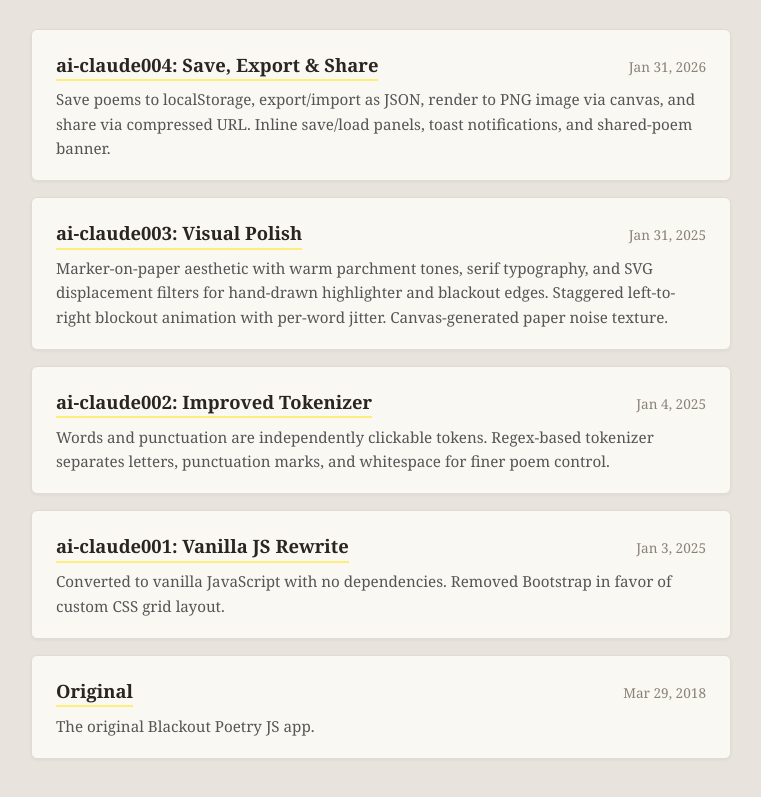
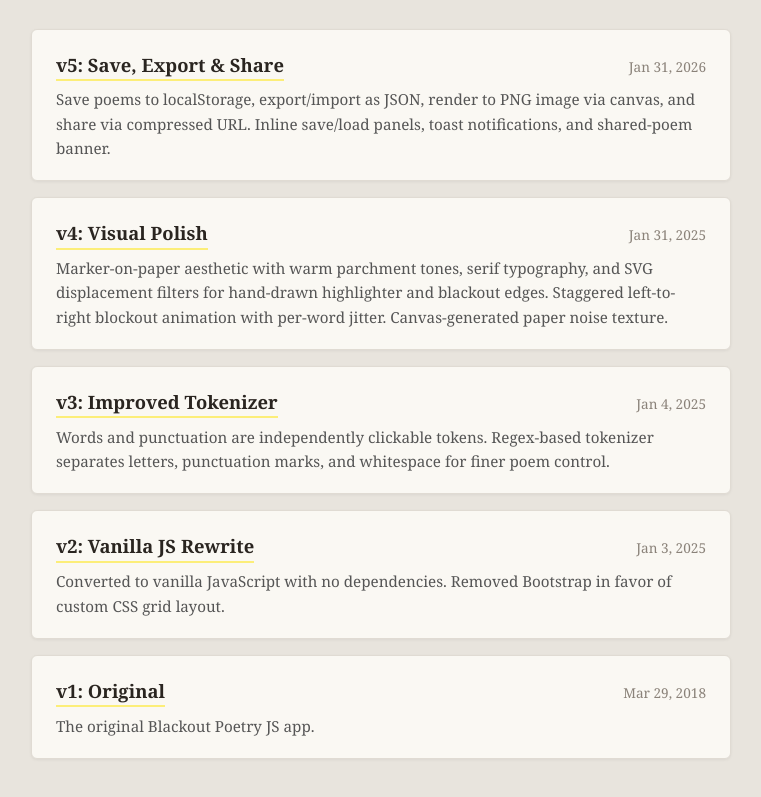
Before and after one commit to Johnesco/games, a plain HTML site: page blackout/index.html in a window 1280 px wide. Shown: the part 115-912 px from the top of the page, without its empty margins (259-1020 px from the left). Drawn offline with Linux system fonts and the light colour scheme.

Commit message:
Rename version directories to v1-v5 for simplicity
Co-Authored-By: Claude Opus 4.6 <noreply@anthropic.com>

```diff
--- a/blackout/index.html
+++ b/blackout/index.html
@@ -78,7 +78,7 @@
 
     <div class="version">
       <div class="version-header">
-        <a href="ai-claude004/index.html">ai-claude004: Save, Export & Share</a>
+        <a href="v5/index.html">v5: Save, Export & Share</a>
         <span class="date">Jan 31, 2026</span>
       </div>
       <p class="description">Save poems to localStorage, export/import as JSON, render to PNG image via canvas, and share via compressed URL. Inline save/load panels, toast notifications, and shared-poem banner.</p>
@@ -86,7 +86,7 @@
 
     <div class="version">
       <div class="version-header">
-        <a href="ai-claude003/index.html">ai-claude003: Visual Polish</a>
+        <a href="v4/index.html">v4: Visual Polish</a>
         <span class="date">Jan 31, 2025</span>
       </div>
       <p class="description">Marker-on-paper aesthetic with warm parchment tones, serif typography, and SVG displacement filters for hand-drawn highlighter and blackout edges. Staggered left-to-right blockout animation with per-word jitter. Canvas-generated paper noise texture.</p>
@@ -94,7 +94,7 @@
 
     <div class="version">
       <div class="version-header">
-        <a href="ai-claude002/index.html">ai-claude002: Improved Tokenizer</a>
+        <a href="v3/index.html">v3: Improved Tokenizer</a>
         <span class="date">Jan 4, 2025</span>
       </div>
       <p class="description">Words and punctuation are independently clickable tokens. Regex-based tokenizer separates letters, punctuation marks, and whitespace for finer poem control.</p>
@@ -102,7 +102,7 @@
 
     <div class="version">
       <div class="version-header">
-        <a href="ai-claude001/index.html">ai-claude001: Vanilla JS Rewrite</a>
+        <a href="v2/index.html">v2: Vanilla JS Rewrite</a>
         <span class="date">Jan 3, 2025</span>
       </div>
       <p class="description">Converted to vanilla JavaScript with no dependencies. Removed Bootstrap in favor of custom CSS grid layout.</p>
@@ -110,7 +110,7 @@
 
     <div class="version">
       <div class="version-header">
-        <a href="original/index.html">Original</a>
+        <a href="v1/index.html">v1: Original</a>
         <span class="date">Mar 29, 2018</span>
       </div>
       <p class="description">The original Blackout Poetry JS app.</p>
```
Also changed, not shown: blackout/v1/css/main.css (renamed from blackout/original/css/main.css), blackout/v1/index.html (renamed from blackout/original/index.html), blackout/v1/js/app.js (renamed from blackout/original/js/app.js), blackout/v2/css/main.css (renamed from blackout/ai-claude001/css/main.css), blackout/v2/index.html (renamed from blackout/ai-claude001/index.html), blackout/v2/js/app.js (renamed from blackout/ai-claude001/js/app.js), blackout/v3/css/main.css (renamed from blackout/ai-claude002/css/main.css), blackout/v3/index.html (renamed from blackout/ai-claude002/index.html), blackout/v3/js/app.js (renamed from blackout/ai-claude002/js/app.js), blackout/v4/css/main.css (renamed from blackout/ai-claude003/css/main.css), blackout/v4/index.html (renamed from blackout/ai-claude003/index.html), blackout/v4/js/app.js (renamed from blackout/ai-claude003/js/app.js), blackout/v5/css/main.css (renamed from blackout/ai-claude004/css/main.css), blackout/v5/index.html (renamed from blackout/ai-claude004/index.html), 1 more files.
